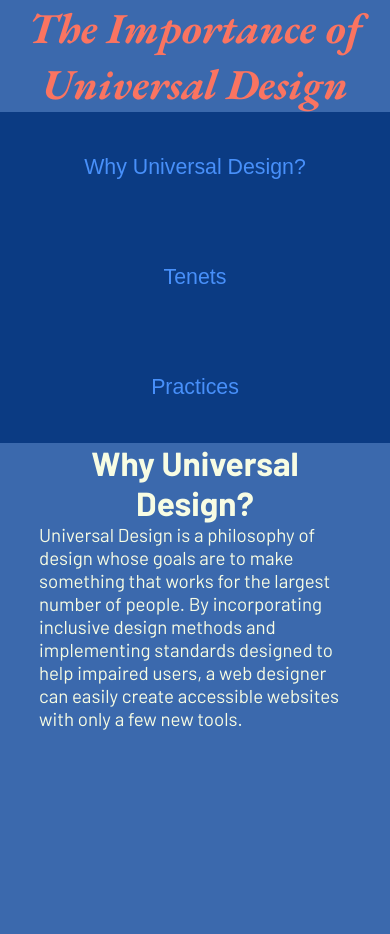
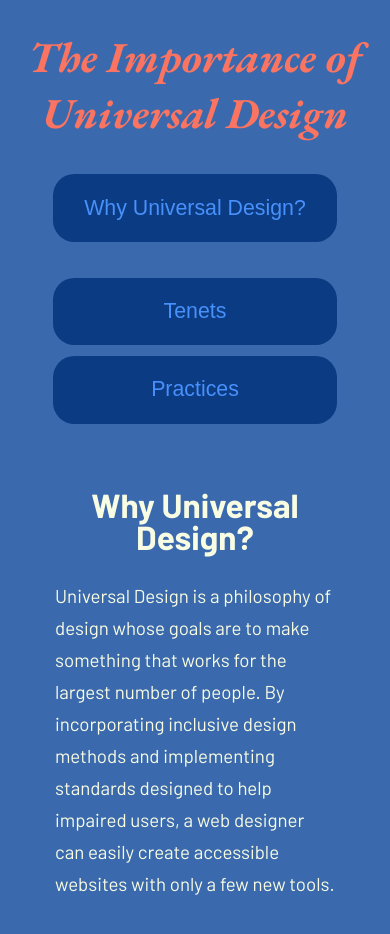
Before and after one commit to dandrewbarlow/universal-design-final-project, a React (Create React App) app: page / in a window 390 px wide. Shown: the top 934 px of the page. Before the commit the page ends 844 px from the top, so only its background shows below. Built offline with nearby package versions, Linux system fonts and the light colour scheme.

Commit message:
style changes

```diff
--- a/src/App.scss
+++ b/src/App.scss
@@ -7,7 +7,6 @@
 // Google Fonts
 @import url('https://fonts.googleapis.com/css2?family=Barlow:ital,wght@0,100;0,200;0,300;0,400;0,500;0,600;0,700;0,800;0,900;1,100;1,200;1,300;1,400;1,500;1,600;1,700;1,800;1,900&family=EB+Garamond:ital,wght@0,400;0,500;0,600;0,700;0,800;1,400;1,500;1,600;1,700;1,800&display=swap');
 
-// CSS Reset
 
 // VARS/////////////////////////////////////////////////////////
 // Text
@@ -33,6 +32,9 @@ body{
   color: $text-color;
 }
 
+main {
+  margin-bottom: 2em;
+}
 header {
   text-align: center;
   font-family: $display-font;
@@ -49,17 +51,27 @@ nav {
     flex-flow: row wrap;
     // flex-grow: 1;
     justify-content: space-evenly;
+    align-items: stretch;
 
     li {
+
+      flex: 1;
       list-style-type: none;
+
       button {
         font-size: 16pt;
         color: $link-color;
         background-color: $shadow;
         border: none;
-        padding: 2em;
+        // padding: 2em;
+        padding-top: .5em;
+        padding-bottom: .5em;
+
         height: 100%;
         width: 100%;
+
+        // border-radius: 1em;
+
       }
       button:hover {
         background-color: white;
@@ -74,7 +86,9 @@ section {
   margin-left: 10%;
   margin-right: 10%;
   margin-bottom: 1em;
-  // padding: 1em;
+  padding: 1em;
+  line-height: 2em;
+
 
   h2 {
     text-align: center;
@@ -89,12 +103,13 @@ section {
     font-size: 18pt;
   }
 
-  aside {
-    text-align: right;
+  ul > li {
+    // list-style: disc;
+    margin-left: 2em;
+    font-size: $copy-font-size;
   }
 
   img {
-    width: 100%;
     margin: 1em;
   }
 
@@ -114,4 +129,5 @@ section {
 // IMPORTS////////////////////////////////////////////////
 // Code for responsive style in seperate document
 @import 'responsive';
+// CSS Reset
 @import 'reset';
--- a/src/content/content.jsx
+++ b/src/content/content.jsx
@@ -42,7 +42,7 @@ export function Practices() {
       <h3>Semantic HTML</h3>
 
       <p>
-        One of the most important ways to make a website universal is also the most straightforward. The HTML5 standard includes accessibility features baked into the default. By following the rules of semantic web design, a designer is already ahead of the curve. By properly tagging content, accessibility tools like screenreaders can display content in a friendly way to impaired users.
+        Some of the most important ways to make a website universal is also the most straightforward. The HTML5 standard includes accessibility features baked into the default. By following the rules of semantic web design, a designer is already ahead of the curve. By properly tagging content, accessibility tools like screenreaders can display content in a friendly way to impaired users.
       </p>
 
       <h4>Images</h4>
@@ -69,7 +69,7 @@ export function Practices() {
       <img src="img/missing-dog.jpg" alt="A very cute puppy"/>
 
       <p>
-        The alt tag's purpose is to provide a visual description of an image for screenreaders to display to the visually impaired. As seen here, it comes with the added benefit of preventing a missing image source from becoming a page-breaking eyesore. The <code>alt</code> tag is <strong><em>not</em></strong> for inserting keywords for attention from search engines. There are better ways of doing so, and putting it inside image tags creates confusion.
+        The <code>alt</code> tag's purpose is to provide a visual description of an image for screenreaders to display to the visually impaired. As seen here, it comes with the added benefit of preventing a missing image source from becoming a page-breaking eyesore. The <code>alt</code> tag is <strong><em>not</em></strong> for inserting keywords for attention from search engines. There are better ways of doing so, and putting it inside image tags creates confusion.
       </p>
 
       <h4>Semantics and Structure</h4>
@@ -83,30 +83,44 @@ export function Practices() {
 
       <p>
         Here is an example of a simple HTML heirarchy that will work for countless websites. Some of the important features include:
+      </p>
+
       <ul>
         <li>Language declaration [line 2] </li>
+
         <li>Extensive use of the <code>meta</code> tag [lines 4-11]</li>
+
           <ul>
             <li>
               This is where search engine optimization keywords and information goes.
             </li>
+
             <li>
               This keeps the information visible to "web scrapers" that analyze your content, removing the need to place keywords in odd places that confuse people using assistive technology.
             </li>
+
             <li>
               This tag also is used to access the <code>viewport</code> property. This tag is used to help a website look right, no matter what device accesses it. There are many more things to do in this regard, but this tag is the starting point.
             </li>
+
           </ul>
+
         <li>The actual HTML content is laid out simply and in a heirarchichal structure following the importance of the information. </li>
+
         <ul>
           <li>This is what it means to say universal web design is simple. These are considerations a web designer should already be considering when making a page.</li>
+
           <li>Putting the content in these descriptive tabs allow smooth reading and navigation for all users, not just the impaired.</li>
+
           <li>Avoid using <code>div</code>'s for anything but styling. They say nothing about their content, so they should not be used for content.</li>
+
         </ul>
+
         <li>Lastly I would like to guarantee that whatever you're doing, there's a tag for that. I used a simple example, but <a href="https://www.w3schools.com/TAGS/default.ASP">the w3schools website has an excellent reference</a> to the multitude of available tags</li>
+
         <li></li>
+
       </ul>
-      </p>
 
     </section>
   )
--- a/src/reset.scss
+++ b/src/reset.scss
@@ -8,14 +8,14 @@ html {
   }
 
   body, h1, h2, h3, h4, h5, h6, p, ol, ul {
-    margin: 0;
+    // margin: 0;
     padding: 0;
     // font-weight: normal;
   }
 
-  ol, ul {
-    list-style: none;
-  }
+  // ol, ul {
+  //   list-style: none;
+  // }
 
   img {
     max-width: 100%;
--- a/src/responsive.scss
+++ b/src/responsive.scss
@@ -8,15 +8,27 @@ $responsive-copy-font-size: 12pt;
 
 // MEDIA QUERY///////////////////////////////////////////////////////
 @media only screen and (max-width: 600px) {
+
     header {
         font-size: $responsive-display-font-size;
     }
+
     nav{
+
         ul {
+
             flex-direction: column;
+
             li{
+
+                margin: .333em;
+
                 button {
-
+                    margin: 0;
+                    padding: 1em;
+                    height:100%;
+                    width: 75%;
+                    border-radius: 1em;
                 }
             }
         }
```
Lines whose indentation alone changed are shown as unchanged.
